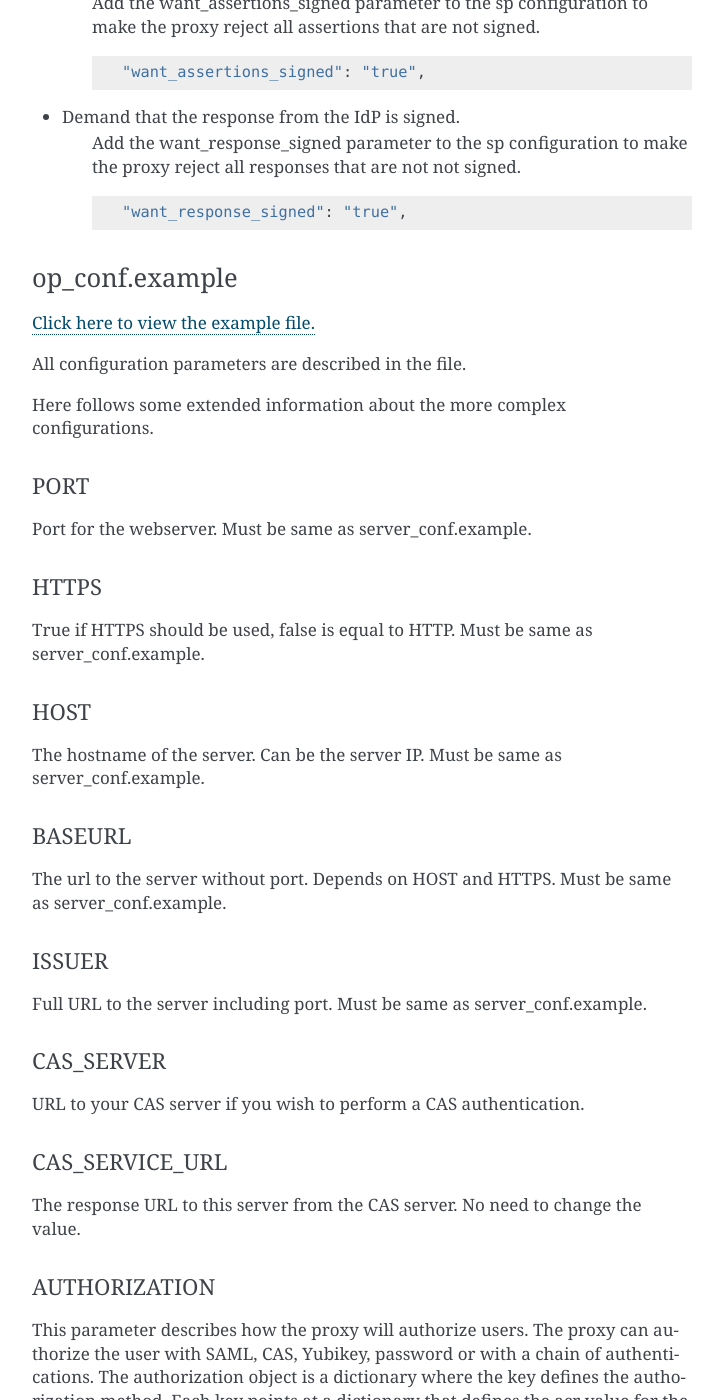
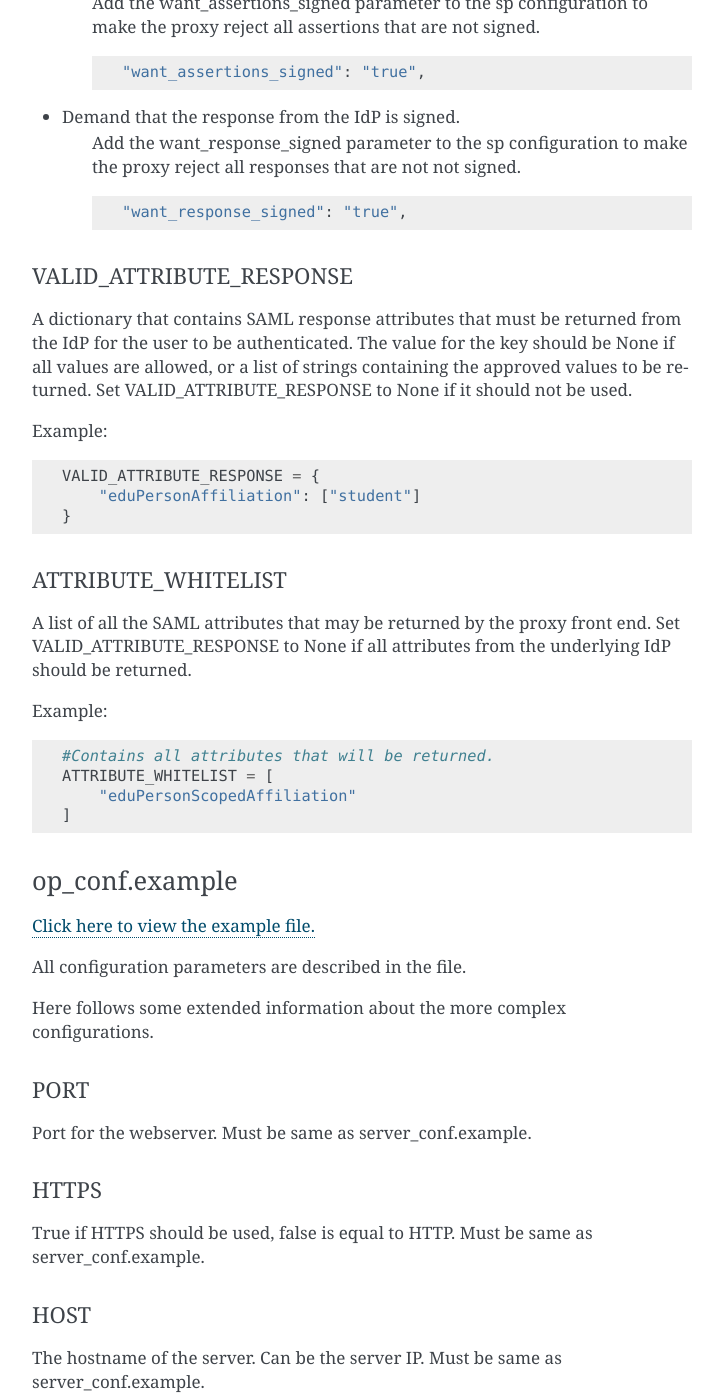
Before and after one commit to its-dirg/IdProxy, a Sphinx documentation site: the page built from doc/setup.rst, in a window 1280 px wide and 1400 px high, scrolled down 11852 px. Shown: the whole window, without its empty margins (388-1111 px from the left). Built offline with Sphinx 7.4.7, drawn with Linux system fonts in a browser that asks for light colours.

Commit message:
Added documentation.

```diff
--- a/doc/setup.rst
+++ b/doc/setup.rst
@@ -452,6 +452,30 @@ Here follows some parameters that are good to know for the proxy.
 
         "want_response_signed": "true",
 
+VALID_ATTRIBUTE_RESPONSE
+""""""""""""""""""""""""
+A dictionary that contains SAML response attributes that must be returned from the IdP for the user to be authenticated.
+The value for the key should be None if all values are allowed, or a list of strings containing the approved values to be
+returned. Set VALID_ATTRIBUTE_RESPONSE to None if it should not be used.
+
+Example::
+
+    VALID_ATTRIBUTE_RESPONSE = {
+        "eduPersonAffiliation": ["student"]
+    }
+
+ATTRIBUTE_WHITELIST
+"""""""""""""""""""
+A list of all the SAML attributes that may be returned by the proxy front end.
+Set VALID_ATTRIBUTE_RESPONSE to None if all attributes from the underlying IdP should be returned.
+
+Example::
+
+    #Contains all attributes that will be returned.
+    ATTRIBUTE_WHITELIST = [
+        "eduPersonScopedAffiliation"
+    ]
+
 op_conf.example
 ^^^^^^^^^^^^^^^^
 
```
Also changed, not shown: doc/ex_studentness.rst (added, +27 -0 lines), doc/examples.rst (added, +11 -0 lines), 1 other file.
